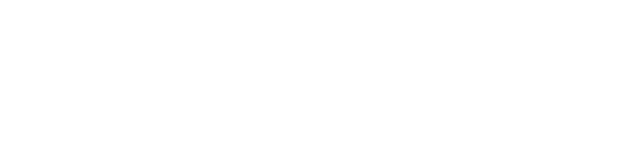
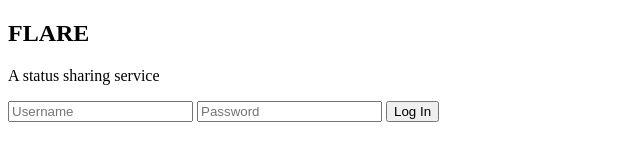
Before and after one commit to 2023popn/Pub-Flare, a website: page login.html in a window 1280 px wide. Shown: the whole page, without its empty margins (0-640 px from the left). Drawn offline with Linux system fonts and the light colour scheme.

Commit message:
Login page added

```diff
--- a/login.html
+++ b/login.html
@@ -16,6 +16,16 @@
         <!--[if lt IE 7]>
             <p class="browsehappy">You are using an <strong>outdated</strong> browser. Please <a href="#">upgrade your browser</a> to improve your experience.</p>
         <![endif]-->
+        <section>
+            <form>
+                <h1>FLARE</h1>
+                <p>A status sharing service</p>
+
+                <input type="text" placeholder="Username" name="username">
+                <input type="password" placeholder="Password" name="password">
+                <button type="submit">Log In</button>
+            </form>
+        </section>
 
         <script src="" async defer></script>
     </body>
```
